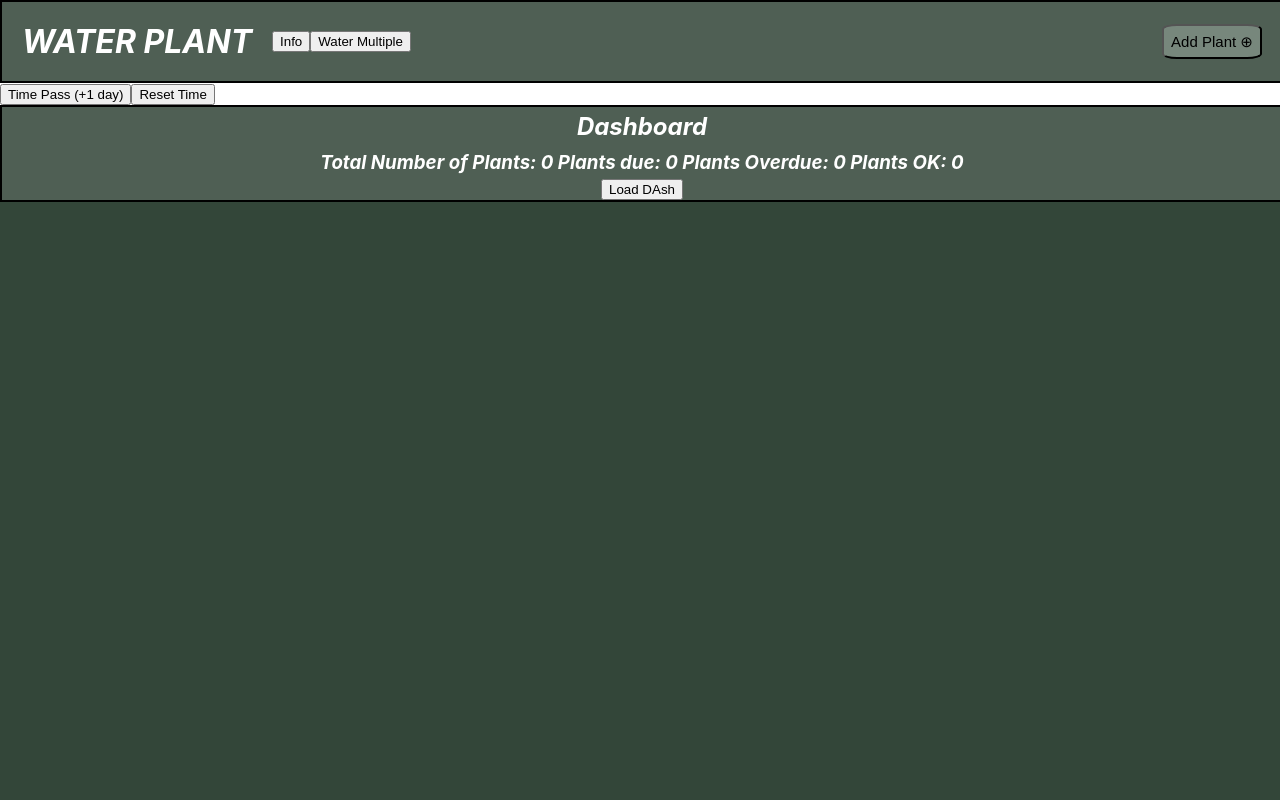
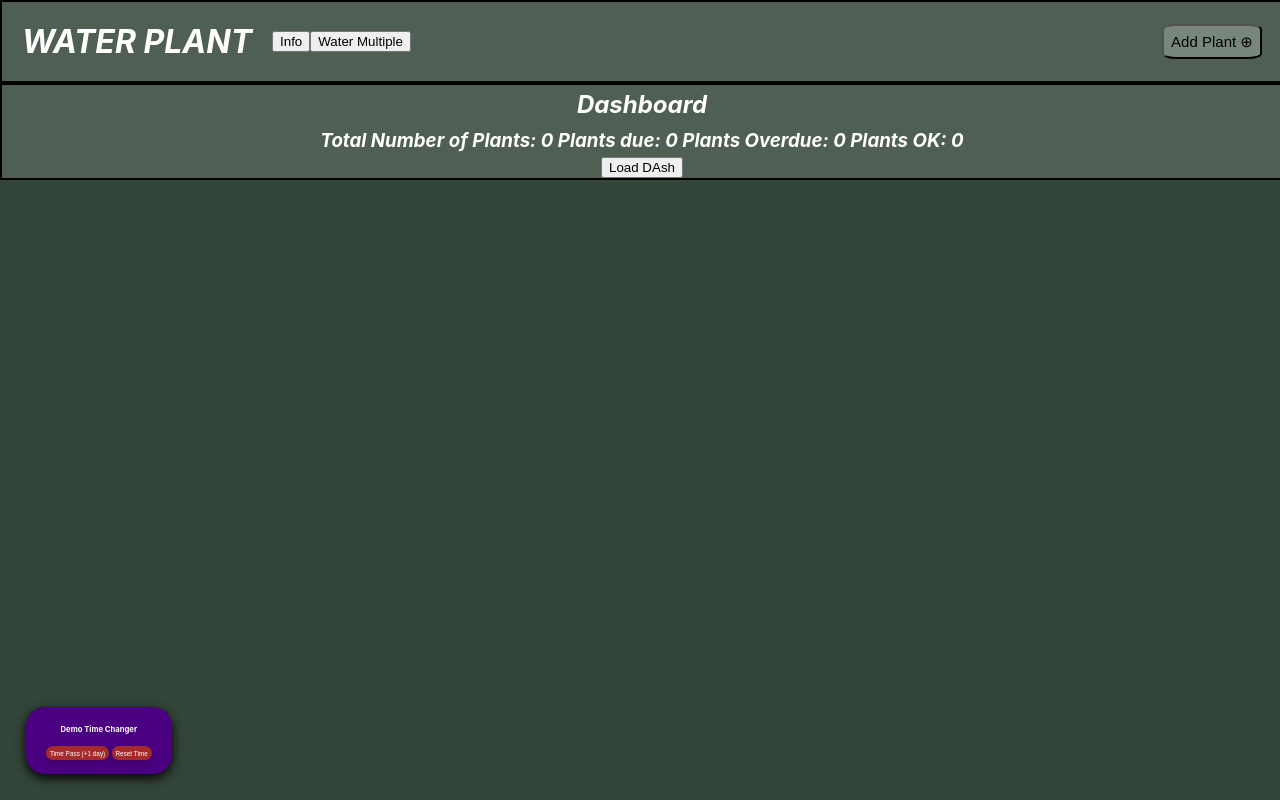
Before and after one commit to CamBlackwell/DesignAssignment2, a React (Create React App) app: page / in a window 1280 px wide. Built offline with nearby package versions, Linux system fonts and the light colour scheme.

Commit message:
feat: added change time demo functionality to be working and in bottom left section of the screen

```diff
--- a/src/App.css
+++ b/src/App.css
@@ -3,8 +3,14 @@
   --cardFontColour: white;
 }
 
+.App {
+  min-height: 100vh;
+  display: flex;
+  flex-direction: column;
+  container-type: inline-size;
+}
 
-/*css for the submit form*/
+
 .AddPlantForm {
   position: fixed;
   top: 50%;
@@ -15,7 +21,8 @@
   background-color: white;
   border-radius: 12px;
 }
-/* css for the plant cards */
+
+
 .plant-image {
   width: 80%;
   aspect-ratio: 5 / 3;
@@ -90,12 +97,7 @@
   border-radius: 22%;
 }
 
-.alert-undo-ok-section {
-  display: flex;
-  flex-direction: row;
-  align-items: center;
 
-}
 
 .plant-card-water-button {
   font-size: 6cqi;
@@ -104,7 +106,6 @@
   border-radius: 22%;
   border: none;
   cursor: pointer;
-
   background: rgba(255, 255, 255, 0.15);
   backdrop-filter: blur(8px);
   box-shadow: 0 4px 12px rgba(0, 0, 0, 0.15);
@@ -150,7 +151,8 @@
   padding: 20px;
   box-sizing: border-box;
 }
-/* css for the header bar */
+
+
 .header-box {
   background-color: rgb(79, 95, 84);
   width: 100%;
@@ -211,22 +213,96 @@
   font-style: italic;
 }
 
-/* main app css */
-.App {
-  min-height: 100vh;
-  display: flex;
-  flex-direction: column;
-  container-type: inline-size;
-}
+/* CHANGES POPUP CSS */
 
 .alert-popup {
   position: fixed;
   bottom: 2cqi;
   right: 2cqi;
   background: white;
-  border: 2px solid black;
   border-radius: 1.5cqi;
   padding: 1.5cqi 2cqi;
   box-shadow: 0 4px 12px rgba(0,0,0,0.2);
   z-index: 1000;
 }
+
+.alert-inside-section {
+  display: flex;
+  flex-direction: row;
+}
+
+
+.alert-undo-ok-section {
+  display: flex;
+  flex-direction: row;
+  align-items: center ;
+  justify-content: space-between;
+
+}
+
+.alert-undo-button {
+  background: red;
+}
+
+.alert-ok-button {
+  background: green;
+}
+
+.close-popup {
+  color: red;
+}
+
+
+/* DEMO TIME CHANGING CSS */
+
+.demo-time-changer {
+  position: fixed;
+  bottom: 2cqi;
+  left: 2cqi;
+  background: indigo;
+  padding: 1cqi 1.5cqi;
+  border-radius: 1.5cqi;
+  box-shadow: 0 4px 12px rgba(0,0,0,2.2);
+  z-index: 1000;
+}
+
+.demo-inside-section {
+  display: flex;
+  flex-direction: column;
+}
+
+.demo-time-button-group {
+  display: flex;
+  flex-direction: row;
+  align-items: center ;
+  justify-content: space-between;
+}
+
+.demo-time-button {
+  background: brown;
+  color: white;
+  box-shadow: 0 4px 12px rgba(0,0,0,0.2);
+  font-size: 0.5cqi;
+  border-radius: 1.5cqi;
+  padding: 0.3cqi;
+  border: none;
+  margin: 0.1cqi;
+}
+
+.demo-time-button:hover {
+  background: rgba(255, 255, 255, 0.3);
+  box-shadow: 0 6px 20px rgba(0, 0, 0, 0.25);
+  transform: scale(1.05);
+}
+
+.demo-time-button:active {
+  background: rgba(255, 255, 255, 0.45);
+  box-shadow: 0 2px 6px rgba(0, 0, 0, 0.3), inset 0 2px 4px rgba(0, 0, 0, 0.2);
+  transform: scale(0.97);
+}
+
+.demo-text {
+  color: white;
+  font-size: 0.6cqi;
+  text-align: center;
+}
--- a/src/App.js
+++ b/src/App.js
@@ -10,7 +10,6 @@ import TimeButton from './components/TimeButtonForReal';
 
 function App() {
 
-  let time = 0;
   //console.warn("hello atart")
   //const [plants, setPlants]= useState([]);
   //const [showForm, setShowForm] = useState(false);
@@ -52,10 +51,10 @@ function App() {
     <div className='App'>
       <Header onOpenForm={() => setShowForm(true)} />
 
-    <TimeButton PlantWaterData={plants} time={time} />
+    <TimeButton plants={plants} setPlants={setPlants} currentDay={currentDay} setCurrentDay={setCurrentDay} />
 
    <Dashboard
-      PlantsData = {plants}  dashTime={time}
+       PlantsData = {plants}  dashTime={currentDay}
     />
 
       {showForm && (
--- a/src/components/TimeButtonForReal.jsx
+++ b/src/components/TimeButtonForReal.jsx
@@ -1,41 +1,40 @@
-function TimeButton({PlantWaterData, time}) {
-   // let time = 0; // -1 to account for initial loading, actual start value should be zero
+function TimeButton({ plants, setPlants, currentDay, setCurrentDay }) {
 
-    function resetTime() {
-        time = 0;
+  function resetTime() {
+    setCurrentDay(0);
+    setPlants(prevPlants =>
+      prevPlants.map(plant => ({
+        ...plant,
+        needsWater: false
+      }))
+    );
+  }
 
-    }
+  function passTime() {
+    const newDay = currentDay + 1;
+    console.warn(newDay);
+    setCurrentDay(newDay);
 
+    setPlants(prevPlants =>
+      prevPlants.map(plant => {
+        const needsWater = plant.needsWater || newDay >= plant.urgency;
+        console.warn(plant.name, needsWater);
+        return { ...plant, needsWater };
+      })
+    );
+  }
 
-    function passTime() {
-
-        let control = 0;
-
-        if(PlantWaterData != null){
-            time = time + 1
-        }
-        let len = PlantWaterData.length
-        console.warn(time);
-        while (control < len){
-           // console.warn(control);
-            if (time >= PlantWaterData[control].urgency) {
-                PlantWaterData[control].needsWater = true;
-            }
-            control = control + 1;
-            console.warn(PlantWaterData[0].needsWater);
-
-        }
-        //let water = PlantWaterData[control].watered;
-        //console.warn(water)
-
-      }
-
-   return (
-    <div>
-           <button onClick={() => passTime()}>Time Pass (+1 day)</button>
-           <button onClick={() => resetTime()}>Reset Time</button>
-    </div>
-       )
+  return (
+    <div className="demo-time-changer">
+      <div className="demo-inside-section">
+        <h1 className="demo-text"> Demo Time Changer </h1>
+        <div className="demo-inside-button-group">
+          <button className="demo-time-button" onClick={passTime}>Time Pass (+1 day)</button>
+          <button className="demo-time-button" onClick={resetTime}>Reset Time</button>
+        </div >
+      </div >
+    </div >
+  );
 
 }
 
```
